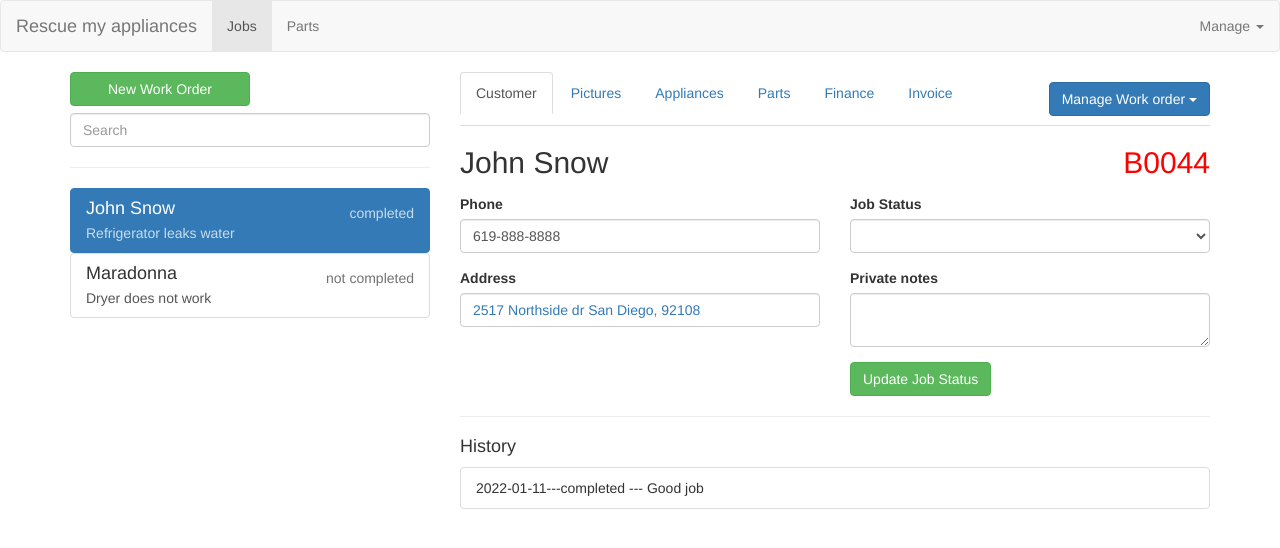
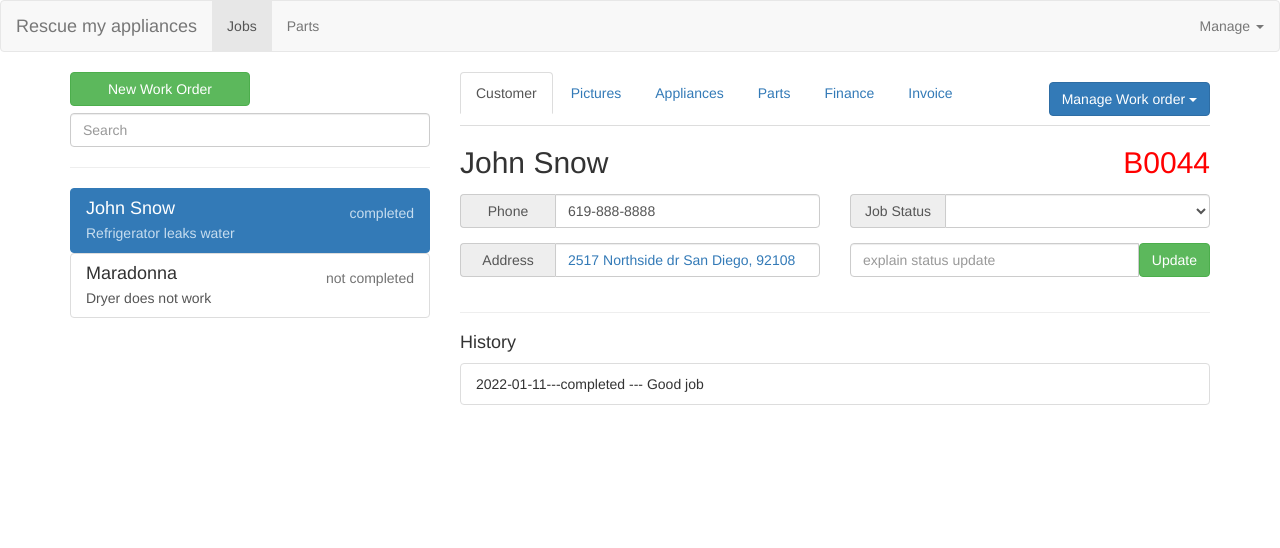
Before and after one commit to AleksGorbulin/AngularCRM, an Angular app: page /jobs/0 in a window 1280 px wide. Shown: the top 548 px of the page. Built offline with nearby package versions, Linux system fonts and the light colour scheme.

Commit message:
cleaned up customer info in job-detail

```diff
--- a/src/app/jobs/job-detail/customer-info/customer-info.component.css
+++ b/src/app/jobs/job-detail/customer-info/customer-info.component.css
@@ -0,0 +1,3 @@
+.input-group-addon{
+  min-width: 95px;
+}
--- a/src/app/jobs/job-detail/customer-info/customer-info.component.html
+++ b/src/app/jobs/job-detail/customer-info/customer-info.component.html
@@ -13,13 +13,16 @@
 <div class="row">
   <div class="col-lg-6">
     <div class="form-group">
-      <label for="phone">Phone</label>
+    <div class="input-group">
+      <span class="input-group-addon">Phone</span>
         <p class="form-control">{{job.phone}}</p>
     </div>
-
+  </div>
   <div class="form-group">
-      <label for="address">Address</label>
+    <div class="input-group">
+      <span class="input-group-addon">Address</span>
         <p id="address" class="form-control"><a href="map">{{job.houseNumber}} {{job.street}} {{job.city}}, {{job.zip}}</a></p>
+    </div>
     </div>
 </div> <!--end left column-->
 <div class="col-lg-6"> <!--beginning right column-->
@@ -28,20 +31,25 @@
 
 
       <div class="form-group">
-          <label for="job-status">Job Status</label>
+        <div class="input-group">
+          <span class="input-group-addon">Job Status</span>
+          <!-- <label for="job-status">Job Status</label> -->
           <select
           [(ngModel)]="jobStatus"
           name="jobStatus"
-          id="job-status" class="form-control">
+          id="job-status"
+          class="form-control">
             <option value="completed">Completed</option>
             <option value="needParts">Needs parts</option>
             <option value="partsReceived">Parts Received</option>
             <option value="needSchedule">Need To Schedule</option>
           </select>
         </div>
+      </div>
 
       <div class="form-group">
-        <label for="description">Private notes</label>
+        <div class="input-group" style="display: flex;">
+          <!-- <label for="description">Private notes</label> -->
           <textarea
           [(ngModel)]="privataNotes"
           name="privateNotes"
@@ -49,10 +57,14 @@
           type="text"
           id="description"
           class="form-control"
-        rows="2">
+          rows="1"
+          style="resize: none;"
+          placeholder="explain status update">
           </textarea>
+          <span (click)="f.onSubmit()" class=" btn-textarea-submit btn btn-success">Update</span>
         </div>
-      <button class="btn btn-success">Update Job Status</button>
+      </div>
+
 
 
   </form>
--- a/src/app/jobs/job-detail/job-finance/job-finance.component.html
+++ b/src/app/jobs/job-detail/job-finance/job-finance.component.html
@@ -1,4 +1,5 @@
-
+<div class="row">
+<div class="col-md-6">
 <div class="panel panel-default">
   <div class="panel-heading">
     <h3 class="panel-title">Labor</h3>
@@ -25,3 +26,18 @@
       </div>
   </div>
 </div>
+</div>
+<div class="col-md-6">
+  <div class="panel panel-default">
+    <div class="panel-heading">
+      <h3 class="panel-title">Net</h3>
+    </div>
+    <div class="panel-body">
+      <div class="input-group">
+        <span class="input-group-addon" id="basic-addon3">Total:</span>
+        <input type="text" class="form-control" id="basic-url" aria-describedby="basic-addon3">
+        </div>
+    </div>
+  </div>
+</div>
+</div>
```
Lines whose indentation alone changed are shown as unchanged.
